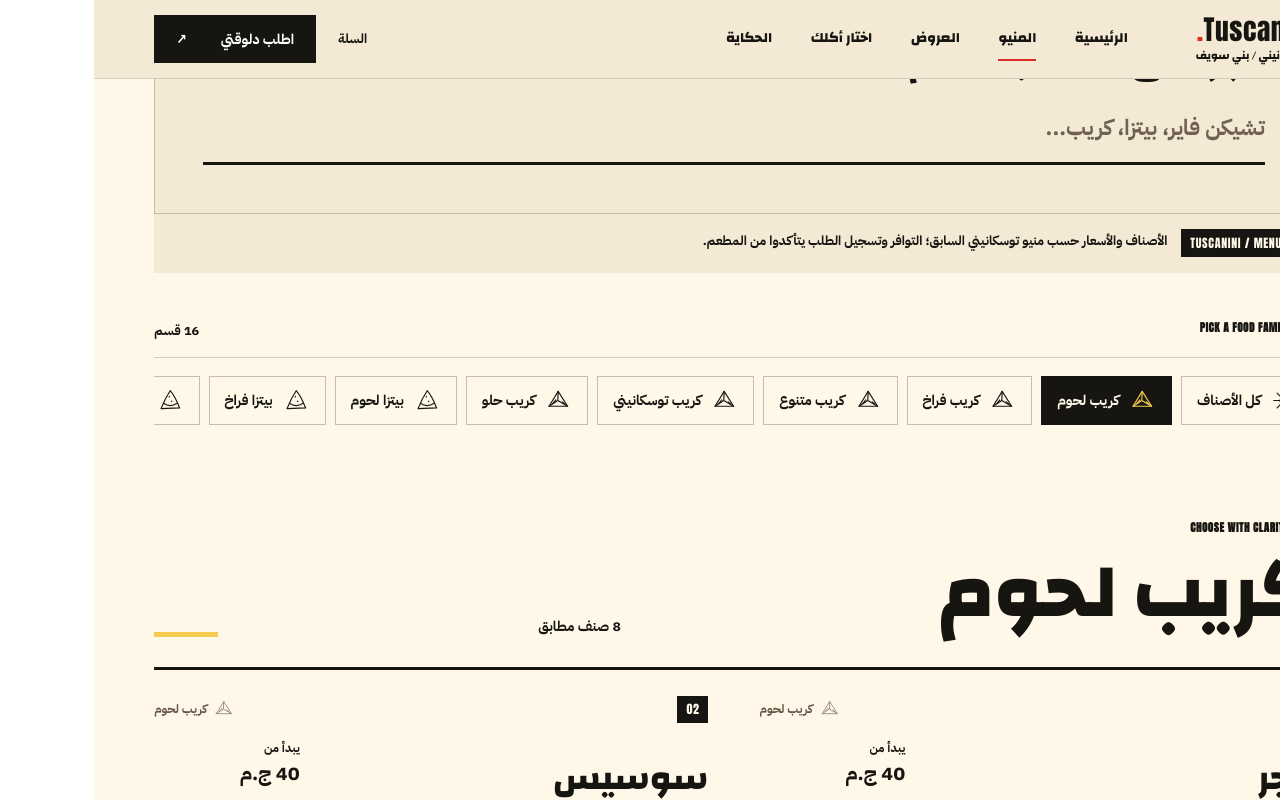
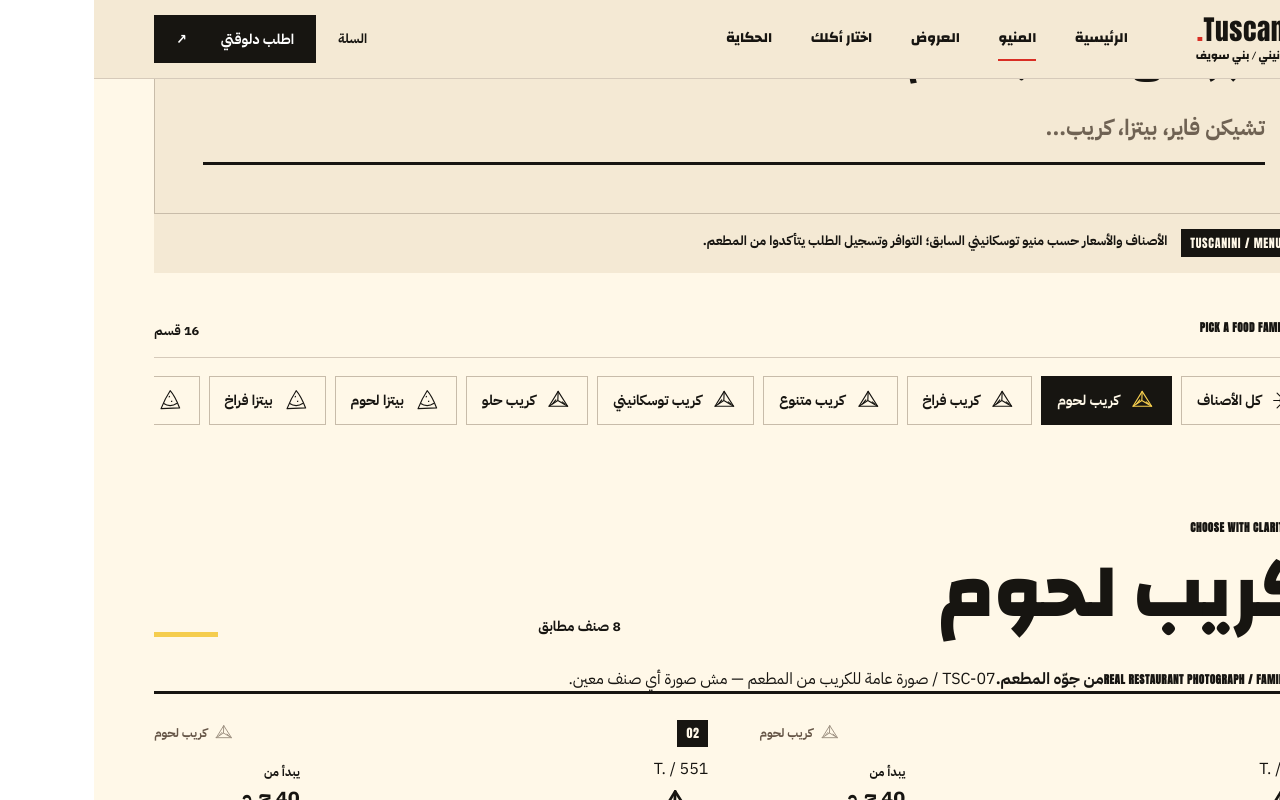
Before and after one commit to omarkhair70-droid/tuscanini-ordering-system, a Next.js app: page /menu in a window 1280 px wide. Both pictures are taken after a click on the button "كريب لحوم". Shown: the part 831-1631 px from the top of the page. Built offline with nearby package versions, Linux system fonts and the light colour scheme.

Commit message:
feat(menu): unique artwork for every legacy dish plus truthful family-only real photo context

```diff
--- a/components/rebirth/rebirth-menu.tsx
+++ b/components/rebirth/rebirth-menu.tsx
@@ -11,6 +11,8 @@ import { ActiveOrderBanner } from '@/components/shared/active-order-banner';
 import { ExperienceHeader } from '@/components/rebirth/experience-header';
 import type { MenuCategory, MenuItem } from '@/types/menu';
 import { MaterialGlyph, categoryMaterialGlyph } from '@/components/rebirth/material-glyph';
+import { ProductArtwork } from '@/components/rebirth/product-artwork';
+import { getCategoryContextPhoto } from '@/lib/rebirth/verified-menu-photographs';
 import type { RebirthCatalog } from '@/lib/rebirth/previous-menu-catalog';
 
 type Props = {
@@ -52,6 +54,7 @@ export function RebirthMenu({ categories, items, initialTableReference, source }
   }, [validItems, category, query]);
 
   const displayed = filtered.slice(0, limit);
+  const contextPhoto = category==='all'?null:getCategoryContextPhoto(category as MenuItem['categorySlug']);
   function chooseCategory(slug: string) {
     setCategory(slug);
     setLimit(PAGE_SIZE);
@@ -113,6 +116,14 @@ export function RebirthMenu({ categories, items, initialTableReference, source }
               <div><span className="t-index">02 — CHOOSE WITH CLARITY</span><h2 id="t-menu-items-title">{category === 'all' ? 'الاختيارات' : categories.find(x=>x.slug===category)?.name}</h2></div>
               <span role="status" aria-live="polite">{filtered.length} صنف مطابق</span>
             </div>
+            {catalogPresent && contextPhoto && (
+              <figure className="t-menu-family-context">
+                <div className="t-menu-family-context__photo"><Image src={contextPhoto.src} alt={contextPhoto.alt} fill
+                  sizes="(max-width:720px) 128px, 240px" /></div>
+                <figcaption><span className="t-index" lang="en">REAL RESTAURANT PHOTOGRAPH / FAMILY ONLY</span>
+                  <strong>من جوّه المطعم.</strong><span>{contextPhoto.credit} — مش صورة أي صنف معين.</span></figcaption>
+              </figure>
+            )}
             {!catalogPresent ? (
               <div className="t-menu-unavailable" role="status">
                 <p className="t-index">MENU DATA / MISSING</p><h3>حصلت مشكلة في تحميل المنيو.</h3>
@@ -126,7 +137,7 @@ export function RebirthMenu({ categories, items, initialTableReference, source }
               </div>
             ) : (
               <>
-                <div className="t-menu-items__grid">
+                <div className="t-menu-items__grid" key={category}>
                   {displayed.map((item,index) => {
                     const available = item.availability !== 'unavailable';
                     const familyName = categories.find(c=>c.slug===item.categorySlug)?.name;
@@ -136,8 +147,13 @@ export function RebirthMenu({ categories, items, initialTableReference, source }
                           <span>{String(index+1).padStart(2,'0')}</span>
                           <span className="t-menu-product__family"><MaterialGlyph name={categoryMaterialGlyph(item.categorySlug)} size={22}/>{familyName}</span>
                         </div>
-                        <h3>{item.name}</h3>
-                        {item.description && <p className="t-menu-product__description">{item.description}</p>}
+                        <div className="t-menu-product__identity">
+                          <ProductArtwork item={item} />
+                          <div className="t-menu-product__text">
+                            <h3>{item.name}</h3>
+                            {item.description && <p className="t-menu-product__description">{item.description}</p>}
+                          </div>
+                        </div>
                         <div className="t-menu-product__bottom">
                           <div className="t-menu-product__price">{available ? <><span>يبدأ من</span><strong>{item.priceFrom} ج.م</strong></> : <span>غير متاح حاليًا</span>}</div>
                           <button type="button" disabled={!available} onClick={()=>setSelectedProduct(item)} aria-label={available ? 'اختيار تفاصيل ' + familyName + ' — ' + item.name : familyName + ' — ' + item.name + ' غير متاح'}>
```
